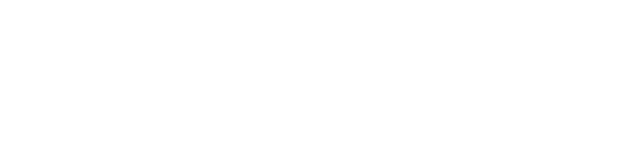
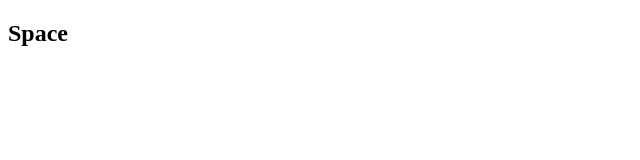
Before and after one commit to ValiantMarine/SpaceProject36, a plain HTML site: page index.html in a window 1280 px wide. Shown: the whole page, without its empty margins (0-640 px from the left). Drawn offline with Linux system fonts and the light colour scheme.

Commit message:
Update index.html

```diff
--- a/index.html
+++ b/index.html
@@ -4,4 +4,6 @@
 	<title>Is this thing working?</title>
 	</head>
 	<body>
+		<h2>Space</h2>
 	</body>
+</html>
```
